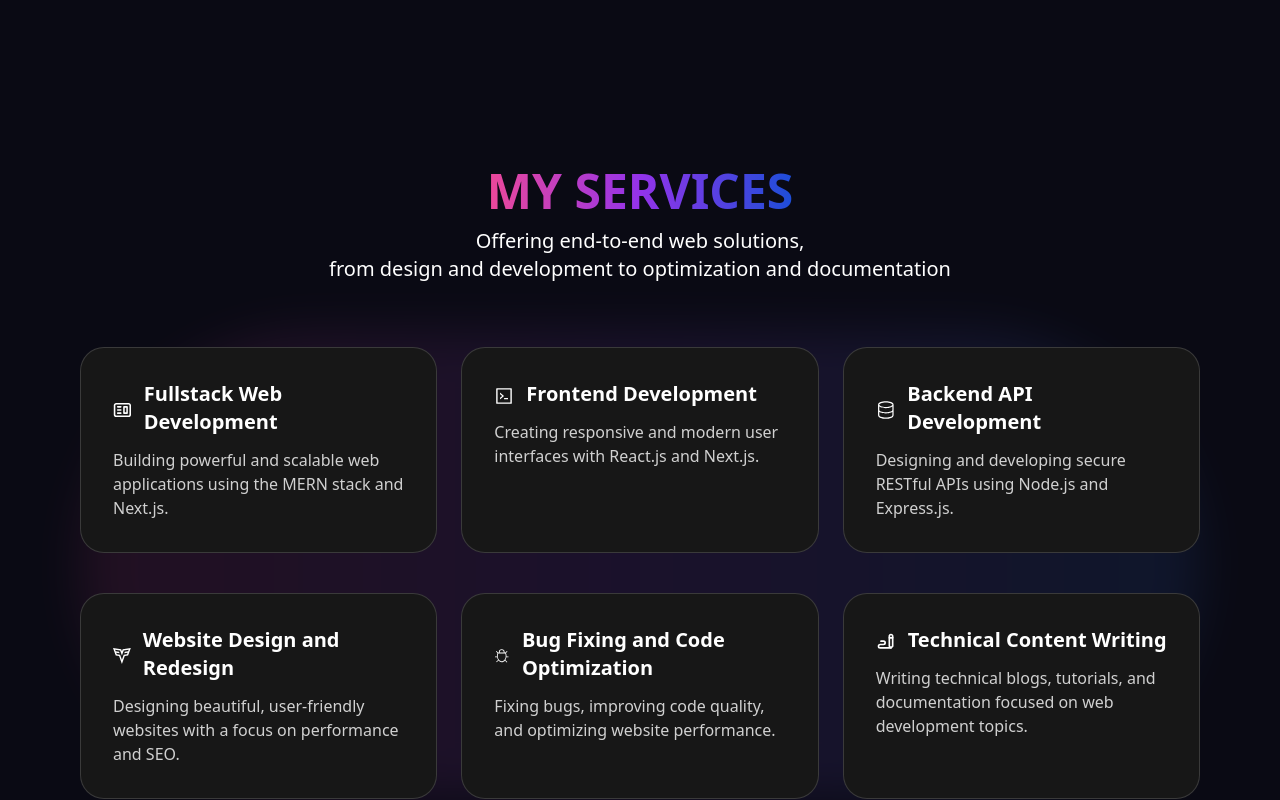
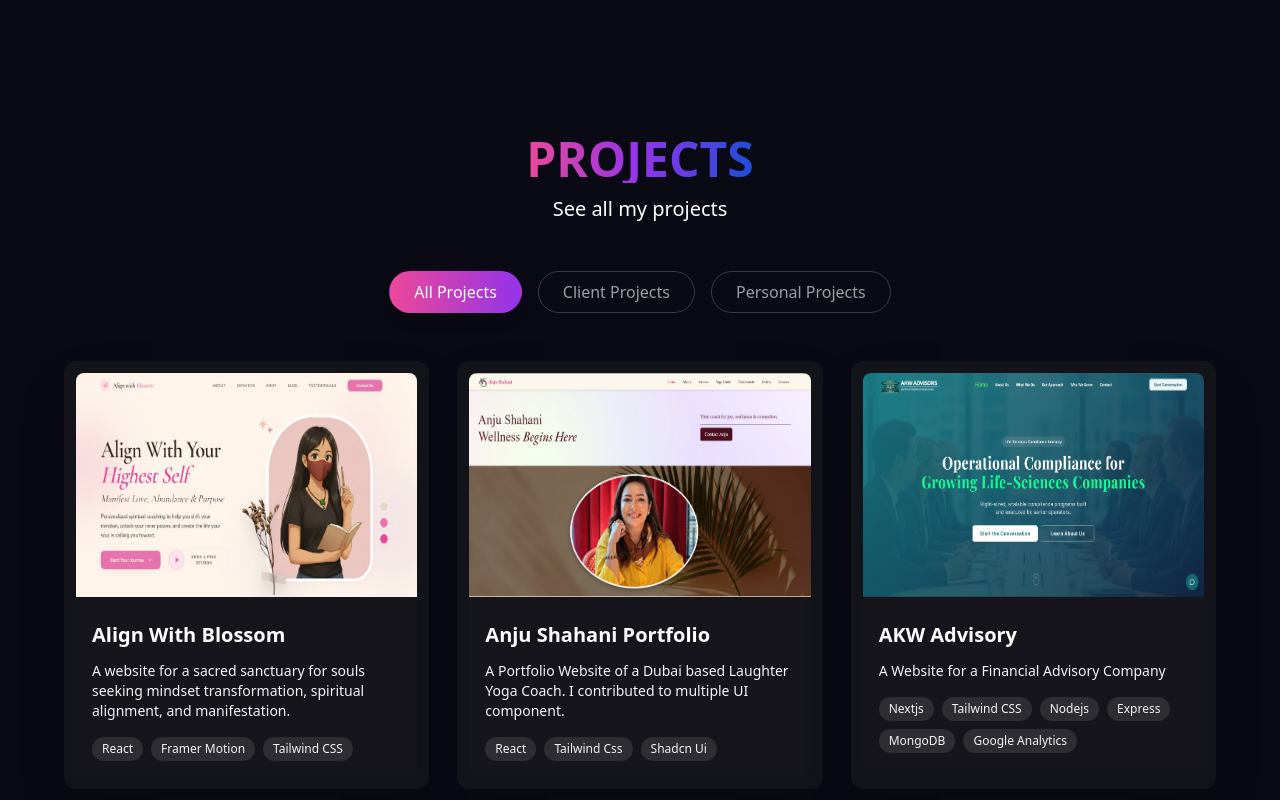
Before and after one commit to Krushna03/Portfolio, a React (Vite) app in the folder Frontend/: page / in a window 1280 px wide. Shown: the part 1800-2600 px from the top of the page. Built offline with nearby package versions, Linux system fonts and the light colour scheme; no server answers.

Commit message:
feat: Initialize portfolio frontend with main application layout and dynamic projects section.

```diff
--- a/Frontend/src/App.tsx
+++ b/Frontend/src/App.tsx
@@ -21,9 +21,9 @@ export default function App() {
       {/* Sections */}
         <Hero />
         <AboutMe />
+        <Projects />
         <Services />
         <Skills />
-        <Projects />
         <Contact />
 
       {/* Footer */}
--- a/Frontend/src/components/Project.tsx
+++ b/Frontend/src/components/Project.tsx
@@ -9,14 +9,20 @@ interface Project {
   link: string;
   description: string;
   TechUsed: string;
+  category: 'client' | 'personal';
 }
 
 const Projects = () => {
   const [loadedImages, setLoadedImages] = useState<Set<string>>(new Set());
+  const [activeFilter, setActiveFilter] = useState<'all' | 'client' | 'personal'>('all');
 
   const handleImageLoad = (imgSrc: string) => {
     setLoadedImages(prev => new Set(prev).add(imgSrc));
   };
+
+  const filteredProjects = activeFilter === 'all'
+    ? projects
+    : projects.filter(project => project.category === activeFilter);
 
   return (
     <section id="projects" className="mx-6 lg:container lg:mx-auto md:mx-8 py-16 md:py-16">
@@ -31,10 +37,25 @@ const Projects = () => {
           </p>
         </motion.h2>
 
+        {/* Filter Buttons */}
+        <motion.div variants={itemVariants} className="flex flex-wrap justify-center gap-4 mb-8">
+          {['all', 'client', 'personal'].map((filter) => (
+            <button
+              key={filter}
+              onClick={() => setActiveFilter(filter as any)}
+              className={`px-6 py-2 rounded-full border transition-all duration-300 capitalize ${activeFilter === filter
+                  ? 'bg-gradient-to-r from-pink-500 to-purple-600 border-transparent text-white shadow-lg'
+                  : 'border-white/20 text-white/60 hover:border-white/40 hover:text-white'
+                }`}
+            >
+              {filter === 'all' ? 'All Projects' : `${filter} projects`}
+            </button>
+          ))}
+        </motion.div>
+
         <div className="grid md:grid-cols-2 lg:grid-cols-3 gap-7 relative">
-        {/* <div className="absolute inset-1 rounded-full blur-xl opacity-10 bg-gradient-to-r from-pink-500 via-purple-500 to-blue-500"></div> */}
           {
-          projects.map((item) => (
+            filteredProjects.map((item) => (
               <a
                 key={item.name}
                 href={item.link}
@@ -51,8 +72,7 @@ const Projects = () => {
                     <img
                       src={item.img}
                       alt={`${item.name} - ${item.description}`}
-                    className={`object-fit w-full h-full transition-opacity duration-300 ${
-                      loadedImages.has(item.img) ? 'opacity-100' : 'opacity-0'
+                      className={`object-fit w-full h-full transition-opacity duration-300 ${loadedImages.has(item.img) ? 'opacity-100' : 'opacity-0'
                         }`}
                       loading="lazy"
                       onLoad={() => handleImageLoad(item.img)}
@@ -92,49 +112,61 @@ const Projects = () => {
 
 export default Projects
 
-
-
 const projects: Project[] = [
+  {
+    img: "/align-with-blossom.png",
+    name: "Align With Blossom",
+    link: "https://align-with-glossom.vercel.app",
+    description: "A website for a sacred sanctuary for souls seeking mindset transformation, spiritual alignment, and manifestation.",
+    TechUsed: "React, Framer Motion, Tailwind CSS",
+    category: 'client'
+  },
   {
     img: "/anju.png",
     name: "Anju Shahani Portfolio",
     link: "https://anjushahani.com",
     description: "A Portfolio Website of a Dubai based Laughter Yoga Coach. I contributed to multiple UI component.",
-    TechUsed: "React, Tailwind Css, Shadcn Ui"
+    TechUsed: "React, Tailwind Css, Shadcn Ui",
+    category: 'client'
   },
   {
     img: "/akw-advisory.png",
     name: "AKW Advisory",
     link: "https://akwadvisors.vercel.app/",
     description: "A Website for a Financial Advisory Company",
-    TechUsed: "Nextjs, Tailwind CSS, Nodejs, Express, MongoDB, Google Analytics"
+    TechUsed: "Nextjs, Tailwind CSS, Nodejs, Express, MongoDB, Google Analytics",
+    category: 'client'
   },
   {
     img: "/pro-sport.png",
     name: "Pro Sport India Pvt. Ltd.",
     link: "https://www.proatheletesports.com",
     description: "A Company Website of a Sport Management Company",
-    TechUsed: "React, Tailwind Css, Shadcn Ui"
+    TechUsed: "React, Tailwind Css, Shadcn Ui",
+    category: 'client'
   },
   {
     img: "/ColdMailer.Ai.png",
     name: "ColdMailer.Ai",
     link: "https://coldmailer-ai.vercel.app/",
     description: "An Ai based cold email generator",
-    TechUsed: "Gemini Api, React, Nodejs, Express, MongoDB"
+    TechUsed: "Gemini Api, React, Nodejs, Express, MongoDB",
+    category: 'personal'
   },
   {
     img: "/Hirrd.png",
     name: "Hirrd",
     link: "https://hirrd-1.vercel.app/",
     description: "An hiring platfrom for job seeker and recruiter",
-    TechUsed: "React, Nodejs, Express, MongoDB"
+    TechUsed: "React, Nodejs, Express, MongoDB",
+    category: 'personal'
   },
   {
     img: "/Kloset.png",
     name: "Kloset",
     link: "https://kloset-app.vercel.app/",
     description: "An E-commerce platform for the seamless shopping experience",
-    TechUsed: "Gemini Api, React, Nodejs, Express, MongoDB"
+    TechUsed: "Gemini Api, React, Nodejs, Express, MongoDB",
+    category: 'personal'
   },
 ]
```
Also changed, not shown: Frontend/public/align-with-blossom.png (added). Lines whose indentation alone changed are shown as unchanged.
